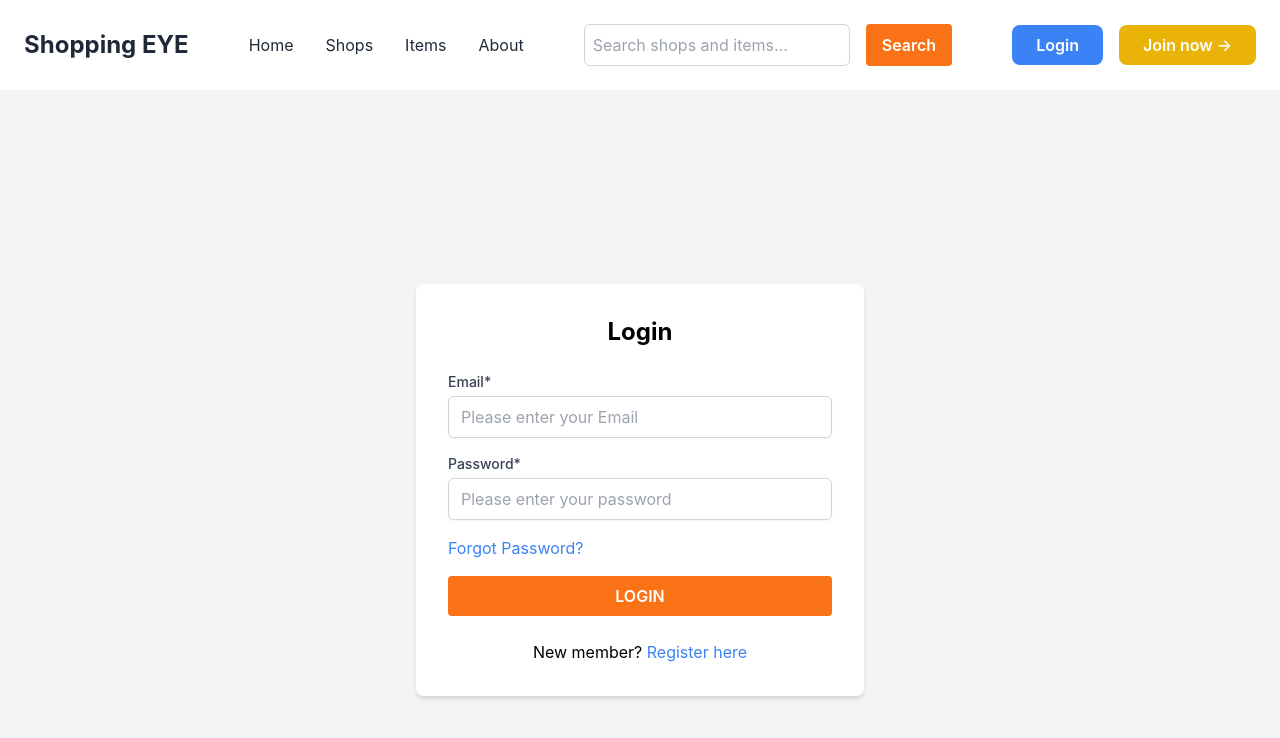
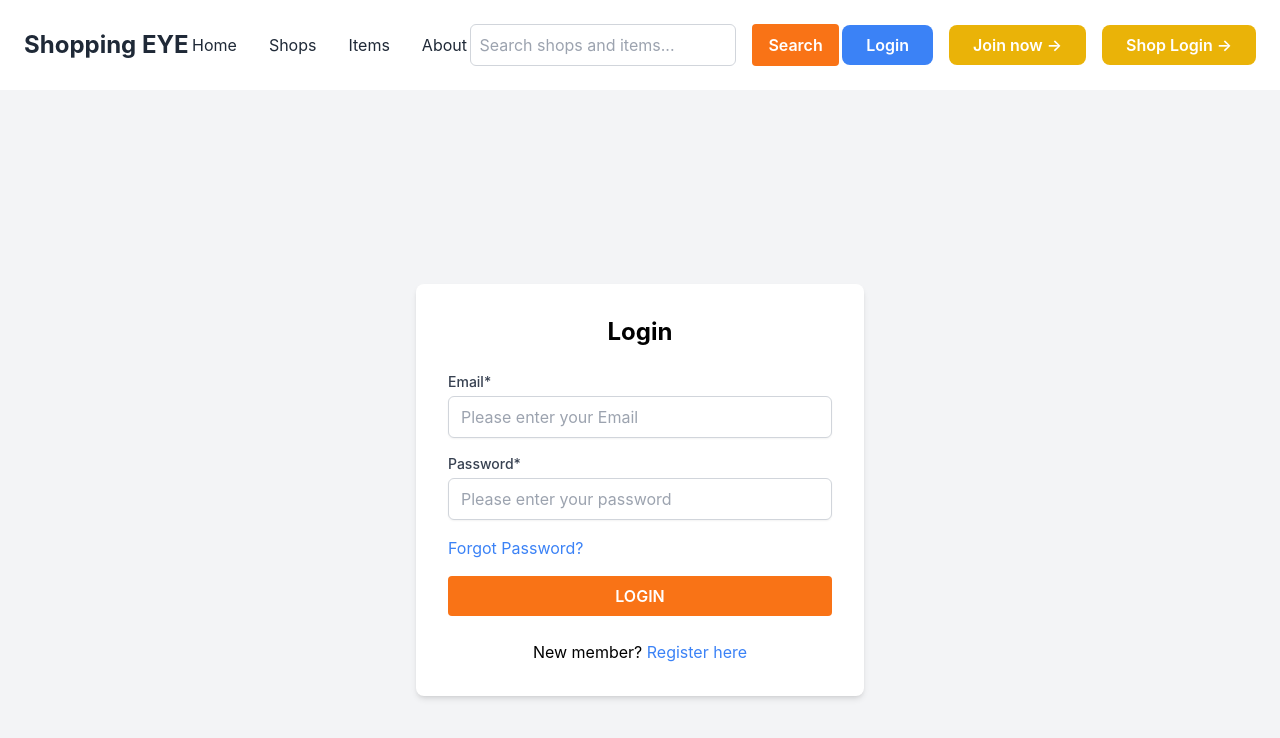
Before and after one commit to YasiruKaveeshwara/Shopping-Eye-Extended_Shopping-Mall-Application, a React (Create React App) app in the folder frontend/: page /login in a window 1280 px wide. Shown: the top 738 px of the page. Built offline with nearby package versions, Linux system fonts and the light colour scheme.

Commit message:
updated header

```diff
--- a/frontend/src/components/Header.jsx
+++ b/frontend/src/components/Header.jsx
@@ -94,6 +94,11 @@ const Header = ({ searchQuery, setSearchQuery }) => {
                   Join now →
                 </button>
               </Link>
+              <Link to="/">
+                <button className="bg-yellow-500 hover:bg-yellow-600 text-white font-semibold py-2 px-6 rounded-lg">
+                  Shop Login →
+                </button>
+              </Link>
             </>
           )}
         </div>
```
